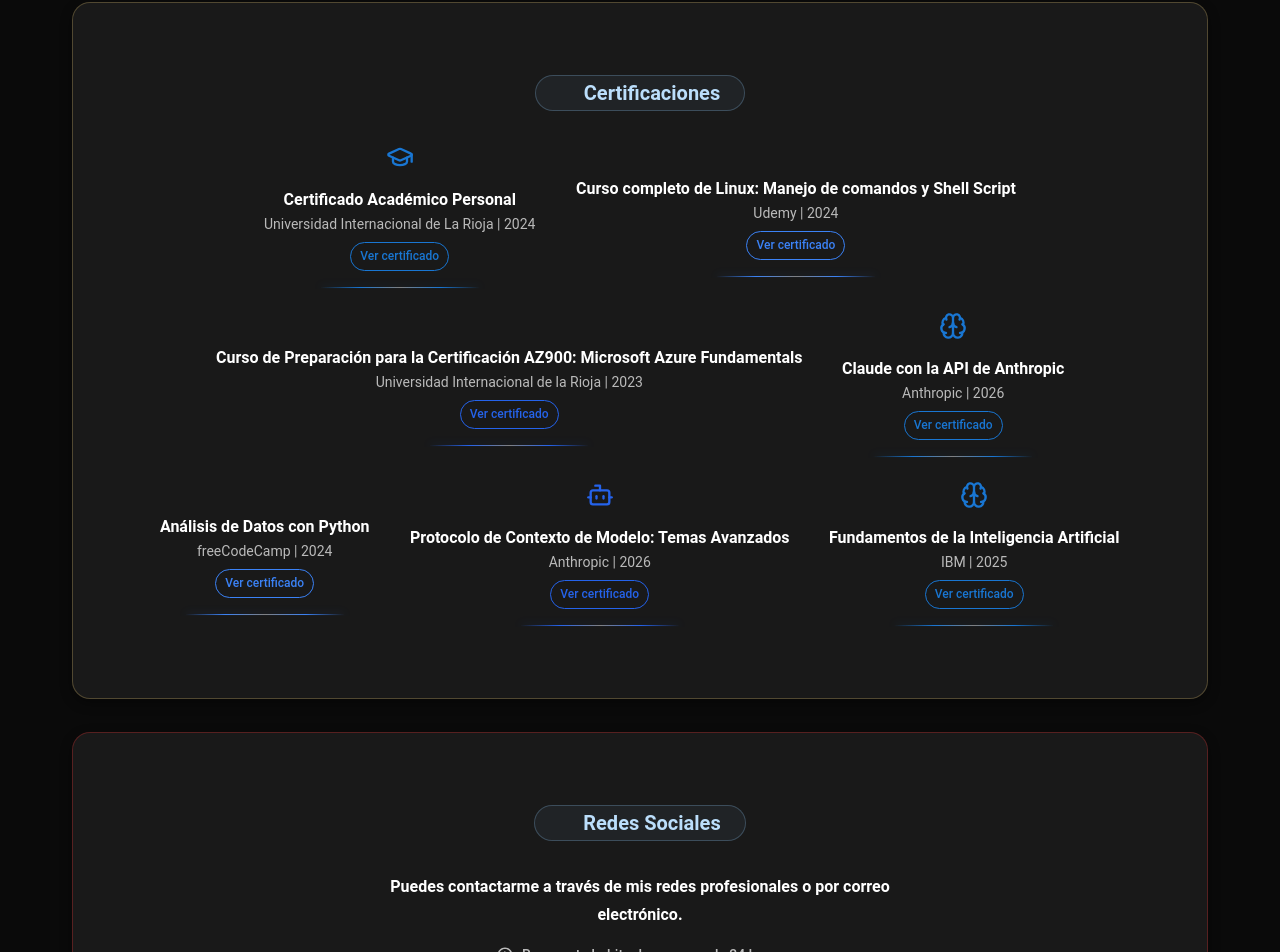
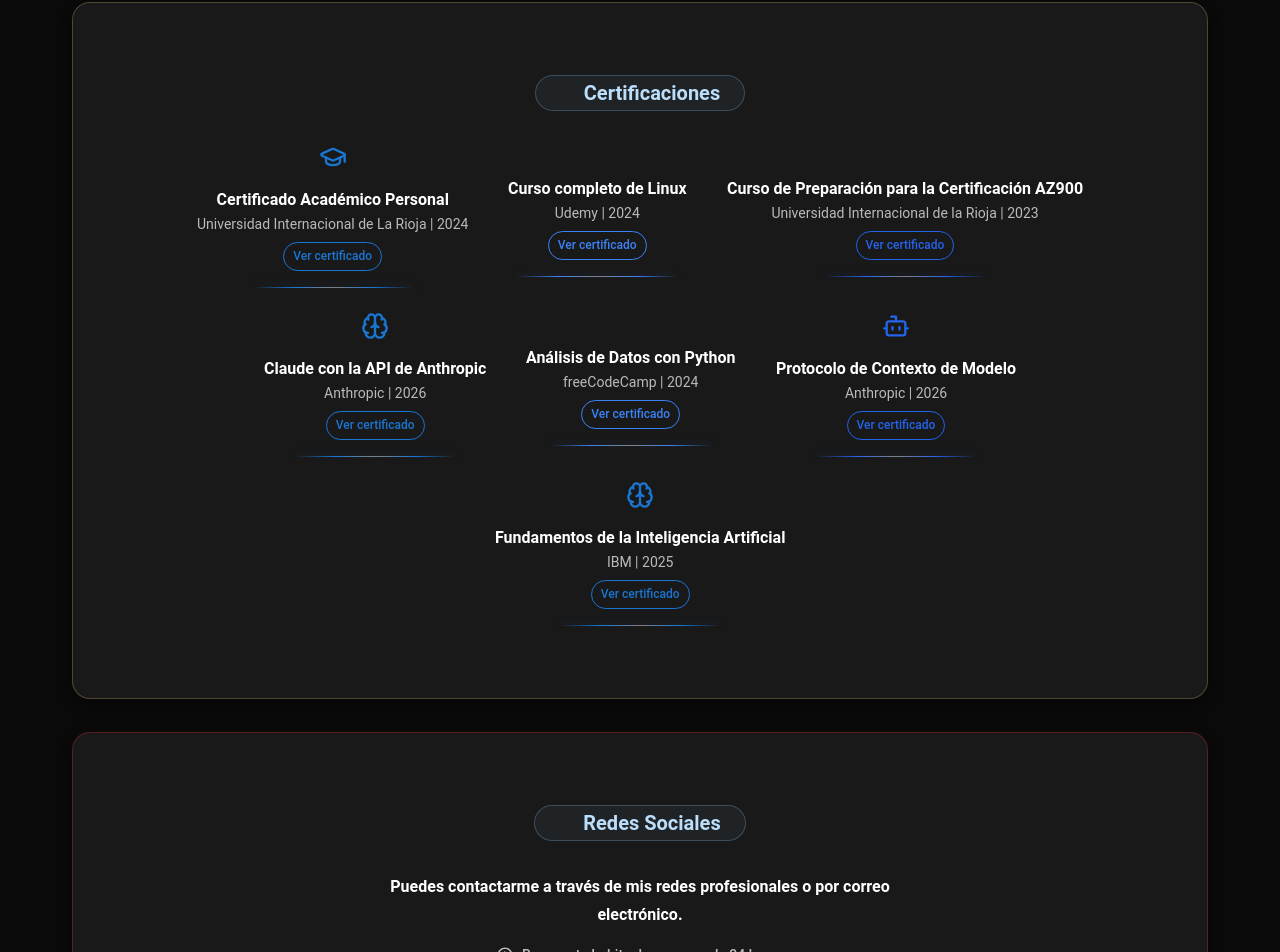
Before and after one commit to Patogol35/jorgito, a React (Vite) app: page / in a window 1280 px wide. Shown: the part 2571-3523 px from the top of the page. Built offline with nearby package versions, Linux system fonts and the light colour scheme; some icons are missing.

Commit message:
Update i18n.js

```diff
--- a/src/i18n.js
+++ b/src/i18n.js
@@ -73,14 +73,14 @@ Además, domino herramientas de desarrollo, pruebas de APIs, virtualización, se
     },
 
     {
-      titulo: "Curso completo de Linux: Manejo de comandos y Shell Script",
+      titulo: "Curso completo de Linux",
       institucion: "Udemy",
       año: 2024,
       link: "https://ude.my/UC-094701b8-dbdf-49b9-9ba5-4cd81e94353f",
     },
     {
       titulo:
-        "Curso de Preparación para la Certificación AZ900: Microsoft Azure Fundamentals",
+        "Curso de Preparación para la Certificación AZ900",
       institucion: "Universidad Internacional de la Rioja",
       año: 2023,
       link: "https://verifirma.unir.net/csv/da488225-89b2-4f4d-96ba-06b7372a7388",
@@ -98,7 +98,7 @@ Además, domino herramientas de desarrollo, pruebas de APIs, virtualización, se
       link: "https://freecodecamp.org/espanol/certification/fcce02c3b29-930b-4b79-ae3a-3ed1bdc290f9/data-analysis-with-python-v7",
     },
    {
-  titulo: "Protocolo de Contexto de Modelo: Temas Avanzados",
+  titulo: "Protocolo de Contexto de Modelo",
   institucion: "Anthropic",
   año: 2026,
   link: "https://verify.skilljar.com/c/7obb8vycfzfb",
@@ -244,14 +244,14 @@ I am also skilled in development tools, API testing, virtualization, network sec
     },
 
     {
-      titulo: "Complete Linux Course: Command Line and Shell Scripting",
+      titulo: "Complete Linux Course",
       institucion: "Udemy",
       año: 2024,
       link: "https://ude.my/UC-094701b8-dbdf-49b9-9ba5-4cd81e94353f",
     },
     {
       titulo:
-        "AZ-900 Certification Preparation Course: Microsoft Azure Fundamentals",
+        "AZ-900 Certification Preparation Course: Microsoft",
       institucion: "International University of La Rioja",
       año: 2023,
       link: "https://verifirma.unir.net/csv/da488225-89b2-4f4d-96ba-06b7372a7388",
@@ -270,7 +270,7 @@ I am also skilled in development tools, API testing, virtualization, network sec
     },
 
    {
-  titulo: "Model Context Protocol: Advanced Topics",
+  titulo: "Model Context Protocol",
   institucion: "Anthropic",
   año: 2026,
   link: "https://verify.skilljar.com/c/7obb8vycfzfb",
```
